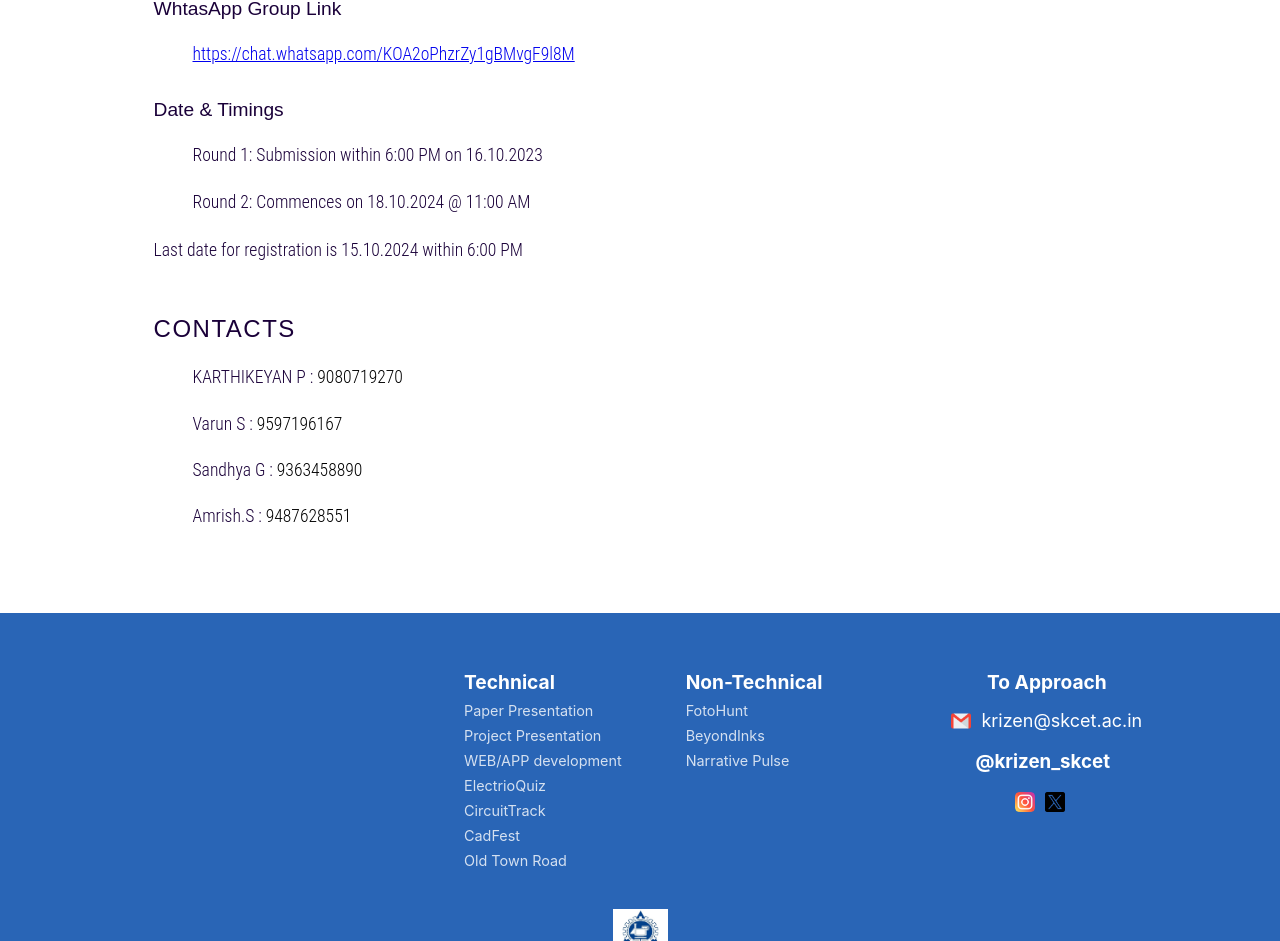
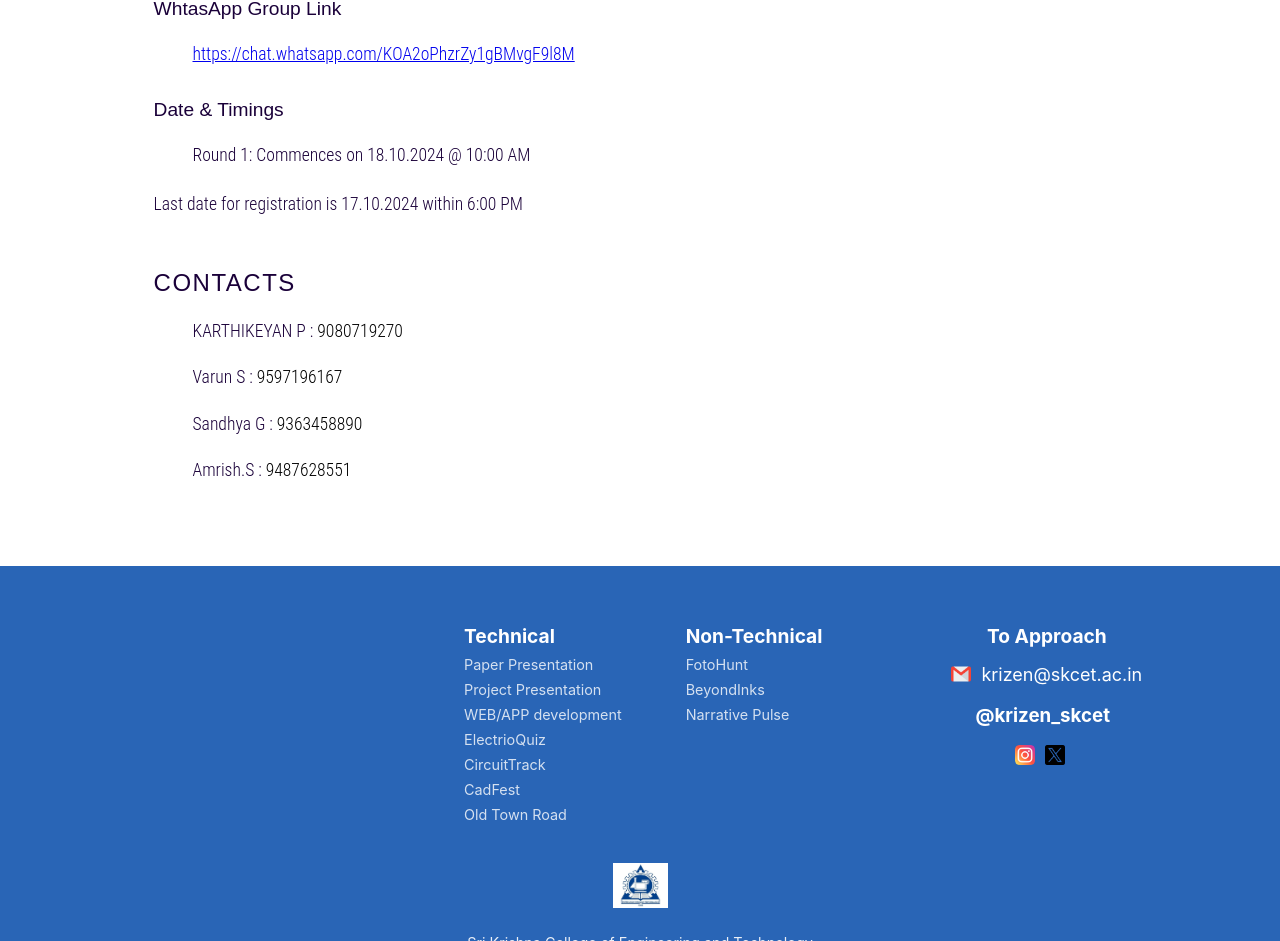
Before and after one commit to Kharthicsj/KRIZEN-24, a React (Create React App) app: page /paper-presentation in a window 1280 px wide. Shown: the part 1217-2158 px from the top of the page. Built offline with nearby package versions, Linux system fonts and the light colour scheme.

Commit message:
Updated Dates

```diff
--- a/src/pages/Non-Technical/Beyondinks.jsx
+++ b/src/pages/Non-Technical/Beyondinks.jsx
@@ -82,7 +82,7 @@ const Beyondinks = () => {
                   <p>Round 2 : Submission within 11:59 PM on 18.10.2024</p>
                 </div>
                 <p className="roundsContent" style={{ marginLeft: 0 }}>
-                  Last date for registration is 15.10.2024 within 6:00 PM
+                  Last date for registration is 17.10.2024 within 6:00 PM
                 </p>
               </div>
             </div>
--- a/src/pages/Non-Technical/Fotohunt.jsx
+++ b/src/pages/Non-Technical/Fotohunt.jsx
@@ -77,7 +77,7 @@ const Fotohunt = () => {
                   <p>Submission within 11:59 AM on 18.10.2024</p>
                 </div>
                 <p className="roundsContent" style={{ marginLeft: 0 }}>
-                  Last date for registration is 15.10.2024 within 6:00 PM
+                  Last date for registration is 17.10.2024 within 6:00 PM
                 </p>
               </div>
             </div>
--- a/src/pages/Non-Technical/Narrativepulse.jsx
+++ b/src/pages/Non-Technical/Narrativepulse.jsx
@@ -73,7 +73,7 @@ const NarrativePulse = () => {
                   <p>Round 2 - Held on 18.10.2024</p>
                 </div>
                 <p className="roundsContent" style={{ marginLeft: 0 }}>
-                  Last date for registration is 15.10.2024 within 6:00 PM
+                  Last date for registration is 17.10.2024 within 6:00 PM
                 </p>
               </div>
             </div>
--- a/src/pages/Technical/Cadfest.jsx
+++ b/src/pages/Technical/Cadfest.jsx
@@ -86,7 +86,7 @@ const Cadfest = () => {
                   <p>Round 2: Commences on 18.10.2024 @ 10:00 AM</p>
                 </div>
                 <p className="roundsContent" style={{ marginLeft: 0 }}>
-                  Last date for registration is 15.10.2024 within 6:00 PM
+                  Last date for registration is 17.10.2024 within 6:00 PM
                 </p>
               </div>
             </div>
--- a/src/pages/Technical/Circuittrack.jsx
+++ b/src/pages/Technical/Circuittrack.jsx
@@ -91,7 +91,7 @@ const Circuittrack = () => {
                   <p>Round 1 : Commences on 18.10.2024 @ 10:00 AM</p>
                 </div>
                 <p className="roundsContent" style={{ marginLeft: 0 }}>
-                  Last date for registration is 15.10.2024 within 6:00 PM
+                  Last date for registration is 17.10.2024 within 6:00 PM
                 </p>
               </div>
             </div>
--- a/src/pages/Technical/Electroquiz.jsx
+++ b/src/pages/Technical/Electroquiz.jsx
@@ -94,7 +94,7 @@ const Electroquiz = () => {
                   className="roundsContent"
                   style={{ marginLeft: "0 !important" }}
                 >
-                  Last date for registration is 15.10.2024 within 6:00 PM
+                  Last date for registration is 17.10.2024 within 6:00 PM
                 </p>
               </div>
             </div>
--- a/src/pages/Technical/Oldtownroad.jsx
+++ b/src/pages/Technical/Oldtownroad.jsx
@@ -59,7 +59,7 @@ const Oldtownroad = () => {
                   <p>Round 1: Commences on 18.10.2024 @ 10:00 AM</p>
                 </div>
                 <p className="roundsContent" style={{ marginLeft: 0 }}>
-                  Last date for registration is 15.10.2024 within 6:00 PM
+                  Last date for registration is 17.10.2024 within 6:00 PM
                 </p>
               </div>
             </div>
--- a/src/pages/Technical/Paperpresentation.jsx
+++ b/src/pages/Technical/Paperpresentation.jsx
@@ -91,11 +91,10 @@ const Paperpresentation = () => {
                 </div>
                 <h3 className="roundsTitle">Date & Timings</h3>
                 <div className="roundsContent">
-                  <p>Round 1: Submission within 6:00 PM on 16.10.2023</p>
-                  <p>Round 2: Commences on 18.10.2024 @ 11:00 AM</p>
+                  <p>Round 1: Commences on 18.10.2024 @ 10:00 AM</p>
                 </div>
                 <p className="roundsContent" style={{ marginLeft: 0 }}>
-                  Last date for registration is 15.10.2024 within 6:00 PM
+                  Last date for registration is 17.10.2024 within 6:00 PM
                 </p>
               </div>
             </div>
--- a/src/pages/Technical/Projectpresentation.jsx
+++ b/src/pages/Technical/Projectpresentation.jsx
@@ -93,7 +93,7 @@ const ProjectPresentation = () => {
                   className="roundsContent"
                   style={{ marginLeft: "0 !important" }}
                 >
-                  Last date for registration is 15.10.2024 within 6:00 PM
+                  Last date for registration is 17.10.2024 within 6:00 PM
                 </p>
               </div>
             </div>
--- a/src/pages/Technical/Webdevelopment.jsx
+++ b/src/pages/Technical/Webdevelopment.jsx
@@ -104,7 +104,7 @@ const WebDevelopment = () => {
                   className="roundsContent"
                   style={{ marginLeft: "0 !important" }}
                 >
-                  Last date for registration is 15.10.2024 within 6:00 PM
+                  Last date for registration is 17.10.2024 within 6:00 PM
                 </p>
               </div>
             </div>
```
